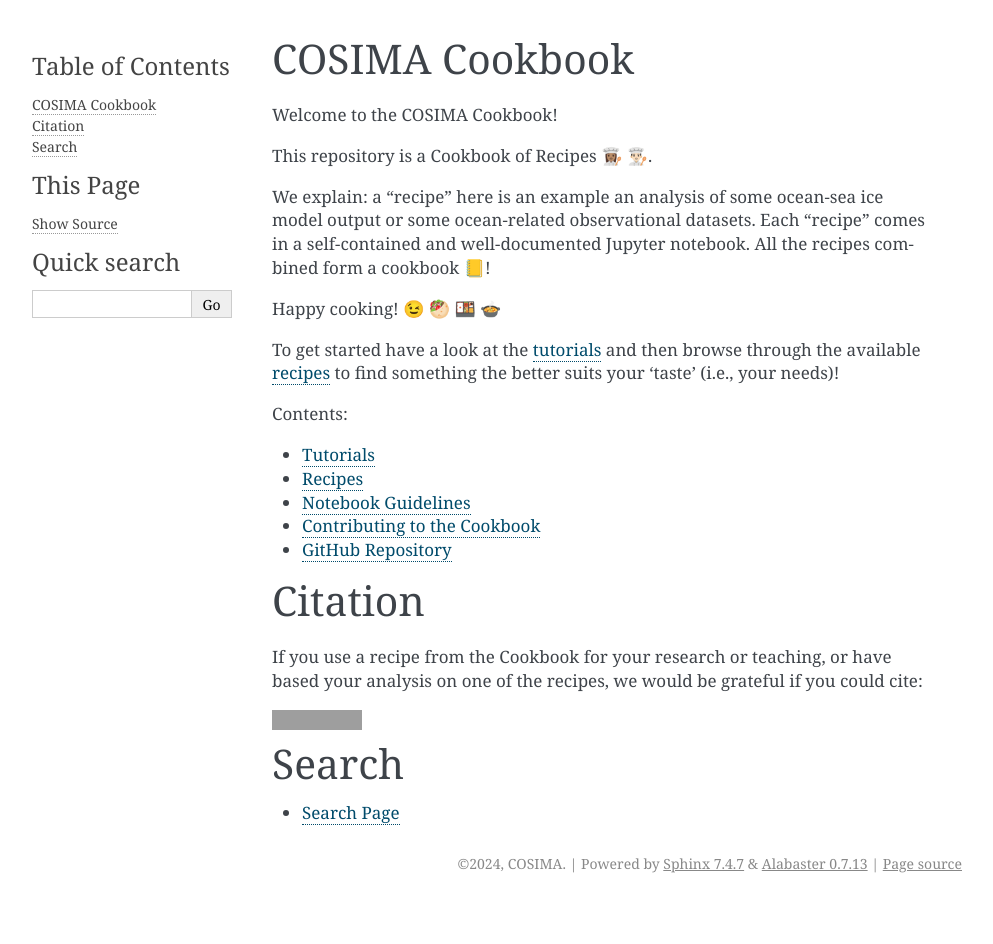
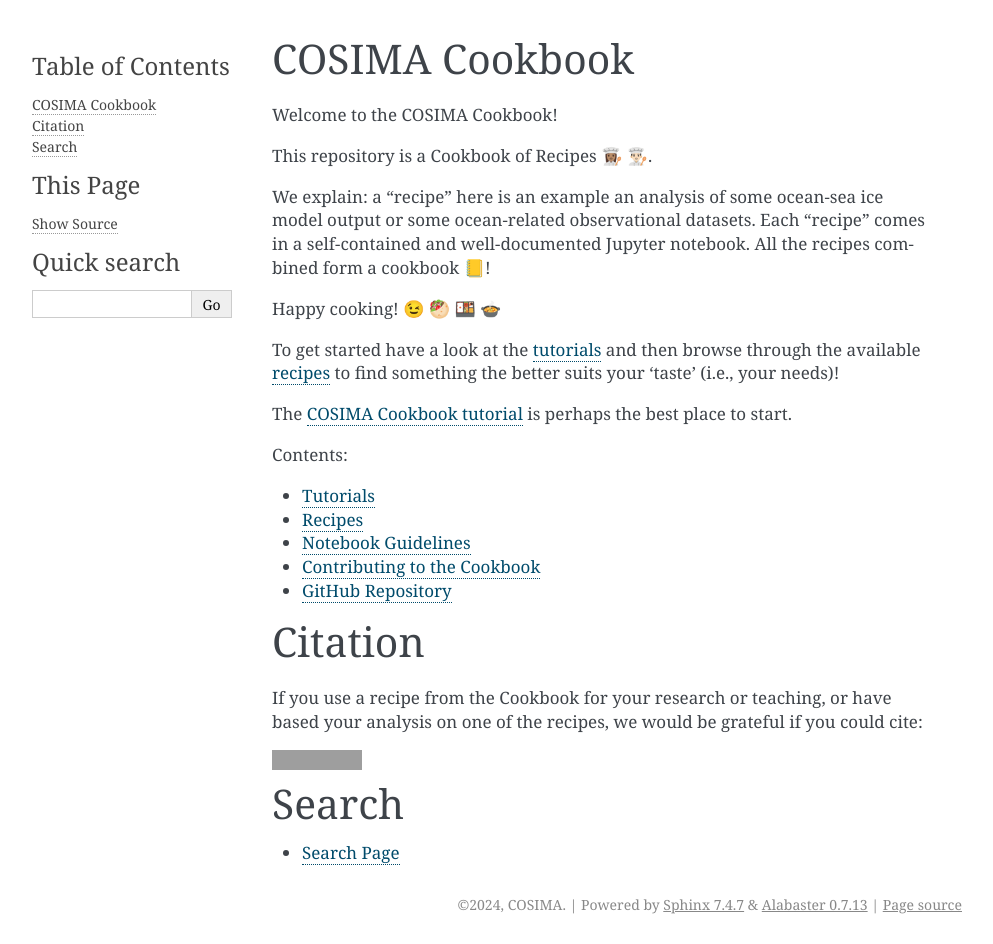
Before and after one commit to COSIMA/cosima-recipes, a Sphinx documentation site: the page built from docs/index.rst, in a window 1280 px wide. Shown: the whole page, without its empty margins (148-1141 px from the left). Built offline with Sphinx 7.4.7, drawn with Linux system fonts in a browser that asks for light colours; before the commit the page ends 903 px from its top, so only the background shows below that; grey boxes are pictures that could not be loaded.

Commit message:
mention cookbook tutorial in docs landing page

```diff
--- a/docs/index.rst
+++ b/docs/index.rst
@@ -19,9 +19,11 @@ Happy cooking! 😉 🥙 🍱 🍲
 To get started have a look at the tutorials_ and then browse through the
 available recipes_ to find something the better suits your 'taste' (i.e., your needs)!
 
+The  `COSIMA Cookbook tutorial`_ is perhaps the best place to start.
 
 .. _tutorials: tutorials.html
 .. _recipes: recipes.html
+.. _COSIMA Cookbook tutorial: https://cosima-recipes.readthedocs.io/en/latest/Tutorials/COSIMA_CookBook_Tutorial.html
 
 .. toctree::
    :maxdepth: 1
```
